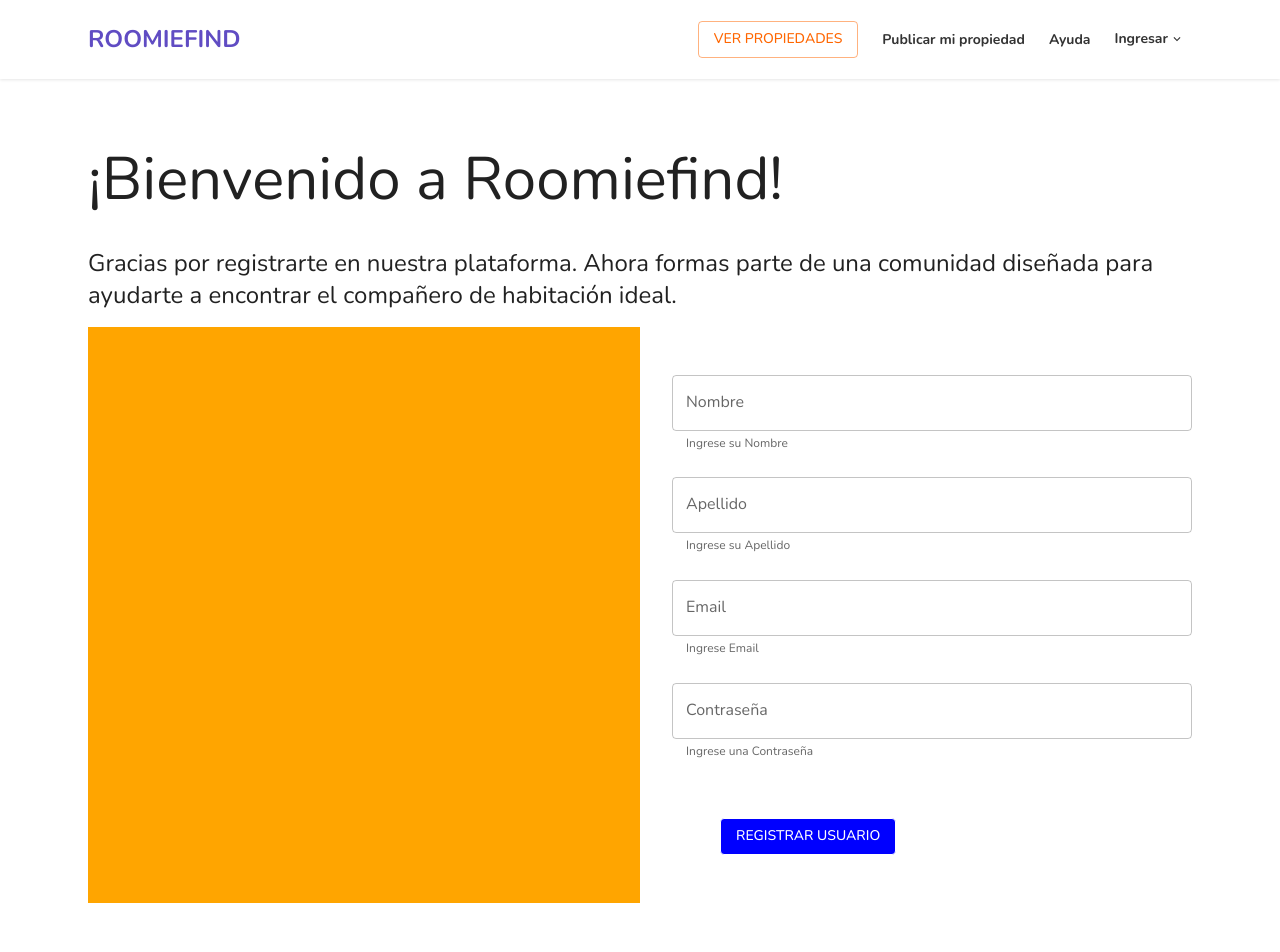
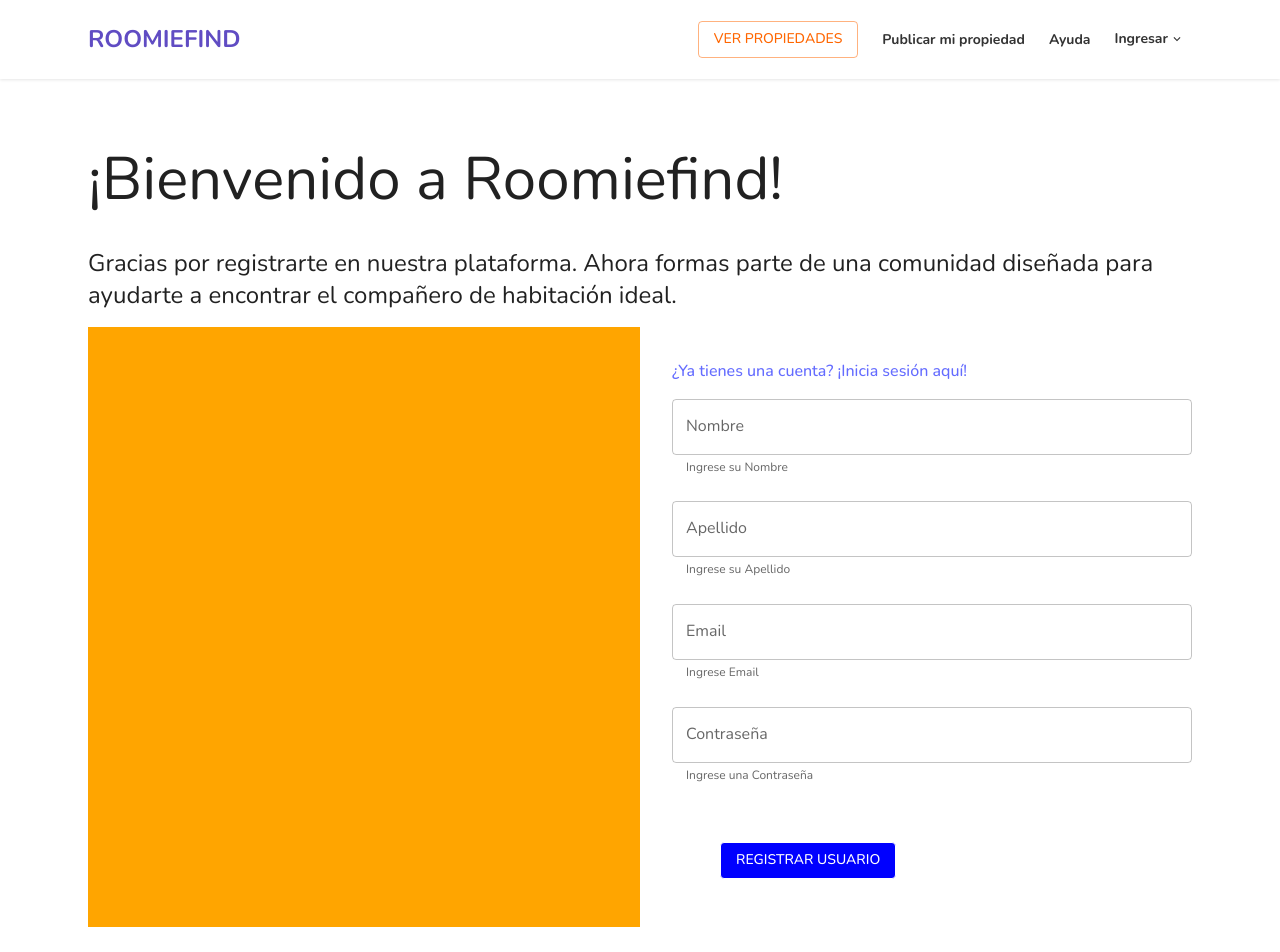
Before and after one commit to No-Country-simulation/s19-09-n-webapp, a React (Vite) app in the folder frontend/: page /register in a window 1280 px wide. Shown: the top 952 px of the page. Built offline with nearby package versions, Linux system fonts and the light colour scheme.

Commit message:
feat: connect register page with backend

```diff
--- a/frontend/src/components/Register/Register.tsx
+++ b/frontend/src/components/Register/Register.tsx
@@ -1,79 +1,114 @@
 import { Box, Button, TextField, Container, Grid2 } from "@mui/material";
 import Typography from '@mui/material/Typography';
 import { Link } from 'react-router-dom';
+import { useForm } from "react-hook-form";
+import { useUserStore } from "../../store/userStore";
+import { signup } from "../../services/authService";
+import { redirect } from "react-router";
+import { useState } from "react";
+import { Toast } from "../ui/Toast";
 
 function PageRegister() {
+  const { register, handleSubmit } = useForm();
+  const logUser = useUserStore((state) => state.logUser);
+  const [showsToast, setShowsToast] = useState(false);
+
+  function onRegister(registrationFields: object) {
+    signup(registrationFields).then((user) => {
+      logUser(user);
+      setShowsToast(true);
+      redirect("/");
+    });
+  }
+
   return (
     <Container>
-      <Typography variant="h2" sx={{ marginTop: 6, marginBottom: 4 }}> ¡Bienvenido a Roomiefind! </Typography>
-      <Typography variant="h5" sx={{ marginTop: 1, marginBottom: 2 }}> Gracias por registrarte en nuestra plataforma. Ahora formas parte de una comunidad diseñada para ayudarte a encontrar el compañero de habitación ideal. </Typography>
+      <Typography variant="h2" sx={{ marginTop: 6, marginBottom: 4 }}>
+        {" "}
+        ¡Bienvenido a Roomiefind!{" "}
+      </Typography>
+      <Typography variant="h5" sx={{ marginTop: 1, marginBottom: 2 }}>
+        {" "}
+        Gracias por registrarte en nuestra plataforma. Ahora formas parte de una
+        comunidad diseñada para ayudarte a encontrar el compañero de habitación
+        ideal.{" "}
+      </Typography>
 
-      <Grid2 container >
-        <Grid2 size={6}
-          sx={{ backgroundColor: 'orange', display: { sm: 'none', md: 'block', xs: 'none' } }}
-        >
-
-        </Grid2>
-        <Grid2 size={{ xs: 12, md: 6 }}
-        >
-          <Box component="form" marginTop={4}
-            marginLeft={4}>
+      <Grid2 container>
+        <Grid2
+          size={6}
+          sx={{
+            backgroundColor: "orange",
+            display: { sm: "none", md: "block", xs: "none" },
+          }}
+        ></Grid2>
+        <Grid2 size={{ xs: 12, md: 6 }}>
+          <Box component="form" marginTop={4} marginLeft={4}>
+            <Link to="/login">¿Ya tienes una cuenta? ¡Inicia sesión aquí!</Link>
             <TextField
-              id="nombre"
+              {...register("name")}
               label="Nombre"
               type="text"
               variant="outlined"
               fullWidth
-              helperText='Ingrese su Nombre'
+              helperText="Ingrese su Nombre"
               margin="normal"
 
-            /*  error={true} */
+              /*  error={true} */
+            />
 
-            />
             <TextField
-              id="Apellido"
+              {...register("last_name")}
               label="Apellido"
               type="text"
               variant="outlined"
               fullWidth
-              helperText='Ingrese su Apellido'
+              helperText="Ingrese su Apellido"
               margin="normal"
 
-            /*  error={true} */
-
+              /*  error={true} */
             />
             <TextField
-              id="email"
+              {...register("email")}
               label="Email"
               type="email"
               variant="outlined"
               fullWidth
-              helperText='Ingrese Email'
+              helperText="Ingrese Email"
               margin="normal"
 
-            /*  error={true} */
-
+              /*  error={true} */
             />
             <TextField
-              id="password"
+              {...register("password")}
               label="Contraseña"
               type="password"
               variant="outlined"
               fullWidth
-              helperText='Ingrese una Contraseña'
+              helperText="Ingrese una Contraseña"
               margin="normal"
 
-            /*  error={true} */
+              /*  error={true} */
             />
-            <Button variant="outlined"
+            <Button
+              onClick={handleSubmit(onRegister)}
+              variant="outlined"
               color="inherit"
-              component={Link} to="/"
-              sx={{ m: 6, backgroundColor: 'blue', color: "white" }}>Registrar usuario</Button>
+              sx={{ m: 6, backgroundColor: "blue", color: "white" }}
+            >
+              Registrar usuario
+            </Button>
+            <Toast
+              open={showsToast}
+              setOpen={setShowsToast}
+              severity="success"
+              message="¡Usuario registrado! Ya puedes continuar."
+            />
           </Box>
         </Grid2>
       </Grid2>
     </Container>
-  )
+  );
 }
 
 export default PageRegister
--- a/frontend/src/components/ui/Navbar.tsx
+++ b/frontend/src/components/ui/Navbar.tsx
@@ -2,7 +2,7 @@ import { AppBar, Box, Button, Container, Toolbar } from '@mui/material'
 import {Link} from "react-router-dom"
 import { styled } from '@mui/material/styles'
 import UserButton from './UserButton'
-import {redirect} from "react-router-dom"
+import { useNavigate } from "react-router";
 
 // Styled components
 const StyledAppBar = styled(AppBar)({
@@ -29,6 +29,7 @@ const HomeButton = styled(Link)({
 
 
 export default function Navbar() {
+  const navigate = useNavigate();
   return (
     <StyledAppBar position="static">
       <Container maxWidth="lg">
@@ -47,7 +48,7 @@ export default function Navbar() {
 
           {/* Navigation section */}
           <Box sx={{ display: "flex", alignItems: "center" }}>
-            <Button variant="outlined" onClick={() => redirect("/")} sx={{ ml: 4 }}>
+            <Button variant="outlined" onClick={() => navigate("/properties")} sx={{ ml: 4 }}>
               Ver propiedades
             </Button>
             <NavLink to="login">Publicar mi propiedad</NavLink>
--- a/frontend/src/services/authService.ts
+++ b/frontend/src/services/authService.ts
@@ -2,7 +2,7 @@ import { buildAuthReq } from "../utils/helpers/requestBuilders";
 
 const baseUrl = "https://s19-09-n-back.vercel.app/api/v1/auth"
 
-export async function register(registrationFields: object) {
+export async function signup(registrationFields: object) {
   const res = await fetch(baseUrl+ "/register", buildAuthReq(registrationFields));
   const data = res.json();
   return data;
```
